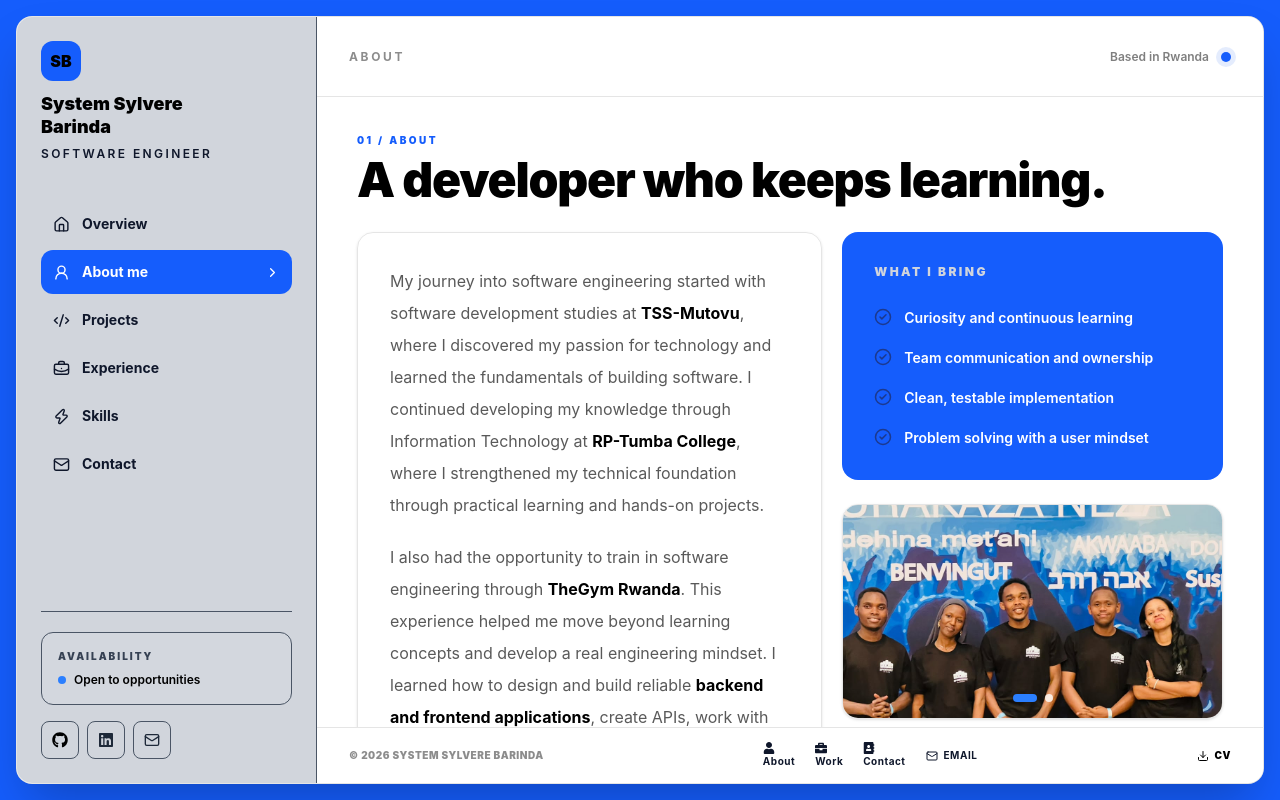
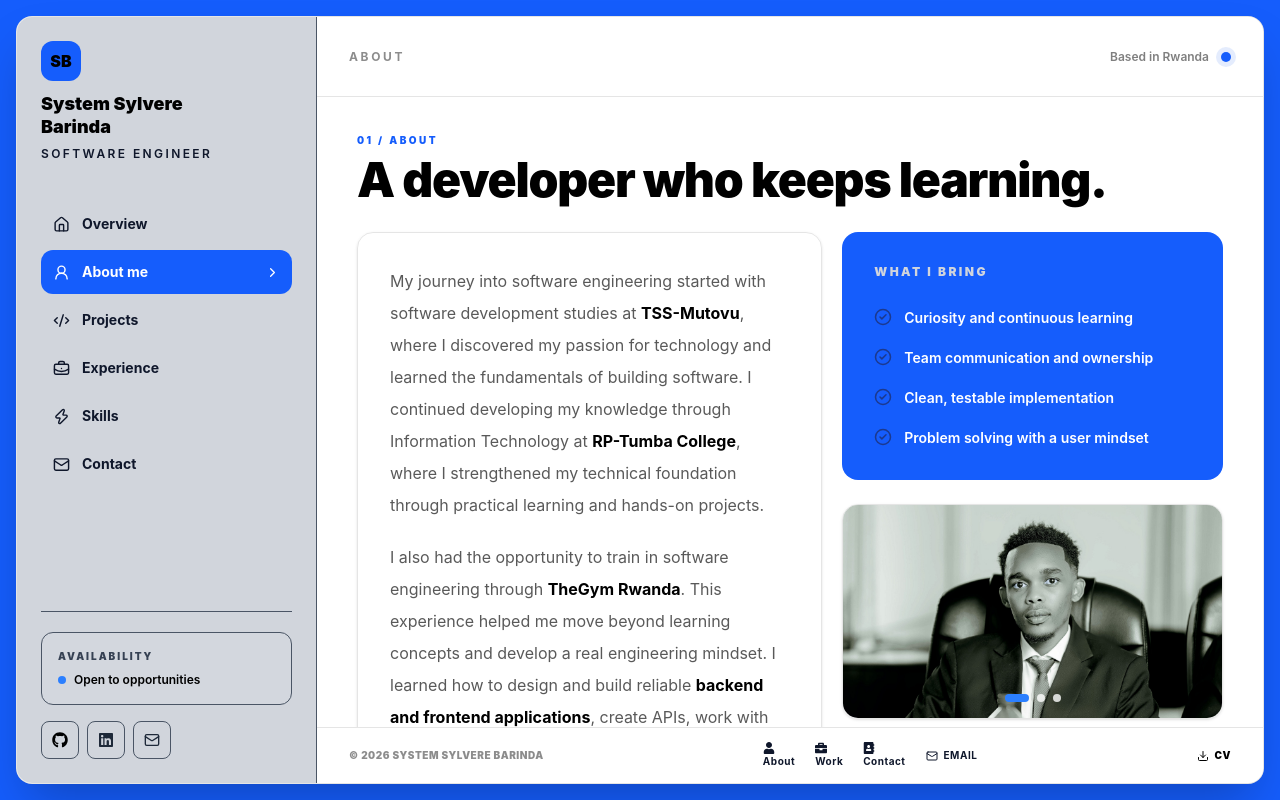
Before and after one commit to system-Barinda/My_portfolio, a React (Vite) app: page / in a window 1280 px wide. Both pictures are taken after a click on the button "About me". Built offline with nearby package versions, Linux system fonts and the light colour scheme.

Commit message:
chore:updating the currently

```diff
--- a/src/components/AboutPage.tsx
+++ b/src/components/AboutPage.tsx
@@ -29,6 +29,7 @@ function InfoCard({
 
 function ProfileImageSlider() {
   const images = [
+    "/images/system.jpg",
     "/images/barinda_1.jpeg",
     "/images/barinda.jpeg",
   ];
```
Also changed, not shown: public/images/system.jpg (added).
